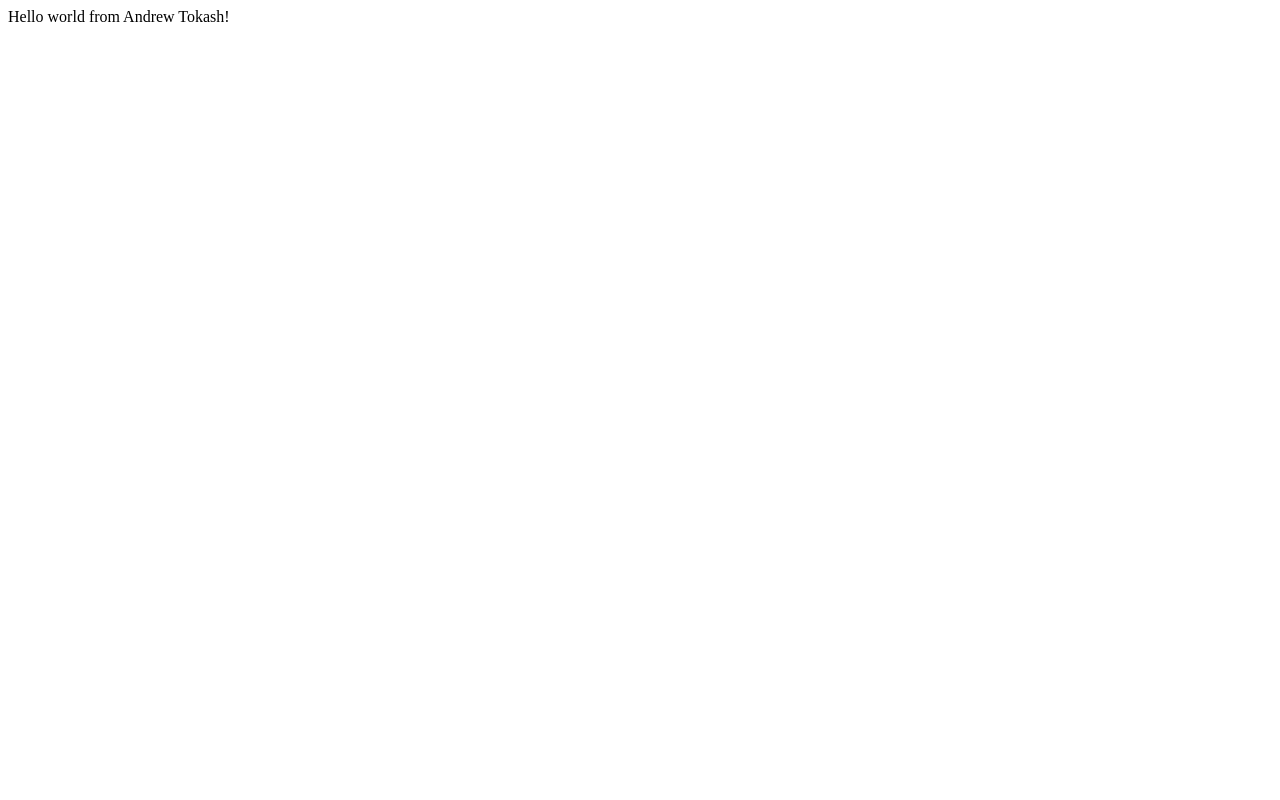
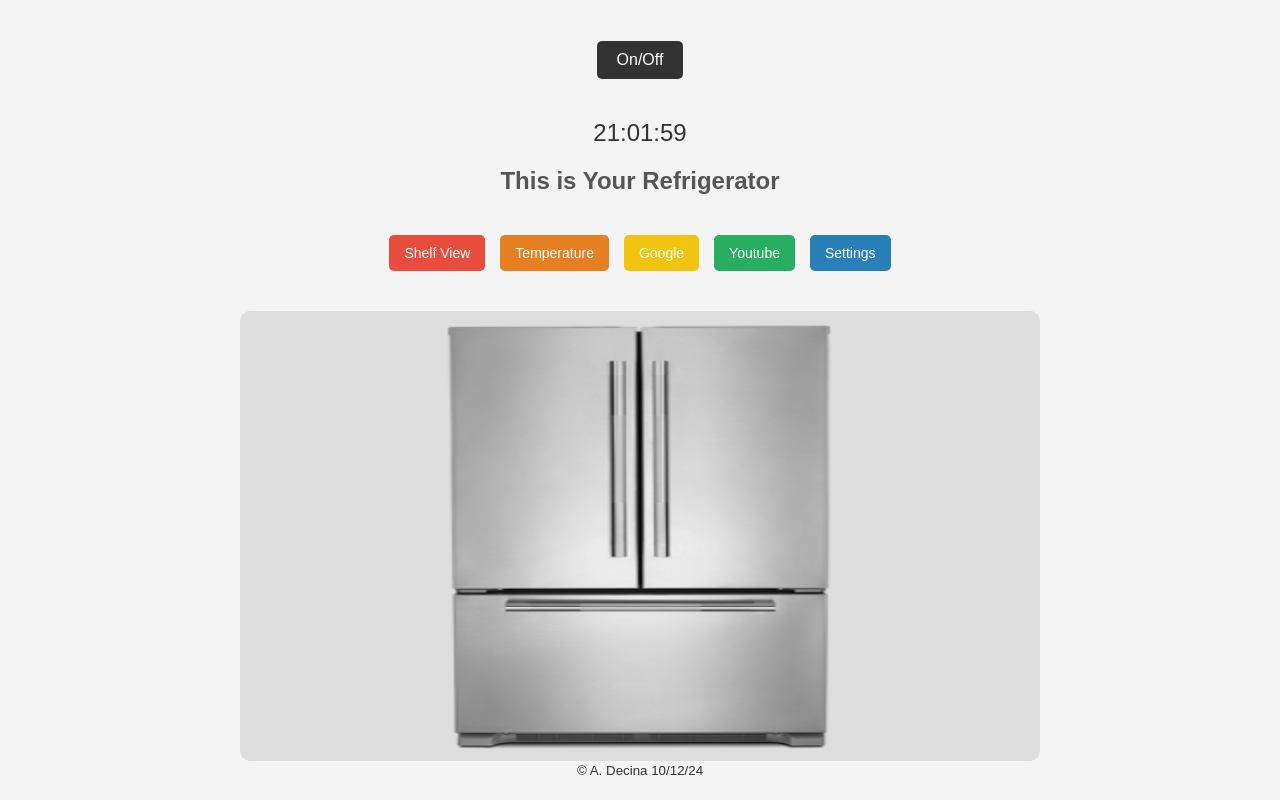
Before and after one commit to aptokash/SD330, a plain HTML site: page index.html in a window 1280 px wide. Drawn offline with Linux system fonts and the light colour scheme.

Commit message:
Add files via upload

```diff
--- a/index.html
+++ b/index.html
@@ -1 +1,27 @@
-Hello world from Andrew Tokash!
+<!DOCTYPE html>
+<html lang="en">
+
+<head>
+    <meta charset="utf-8">
+    <title>Interactive Refrigerator</title>
+    <link rel="stylesheet" href="stylesheet.css">
+</head>
+
+<body>
+    <button id="btn1" onclick="onOff()">On/Off</button>
+    <div id="clock"></div>
+    <h2>This is Your Refrigerator</h2>
+    <div id="buttons">
+        <button id="btn2" onclick="shelf()">Shelf View</button>
+        <button id="btn3" onclick="temp()">Temperature</button>
+        <button id="btn4" onclick="google()">Google</button>
+        <button id="btn5" onclick="youtube()">Youtube</button>
+        <button id="btn6" onclick="settings()">Settings</button>
+    </div>
+    <div id="refrid">
+    </div>
+    <script src="script.js"></script>
+    <footer><small>&#169; A. Decina 10/12/24</small></footer>
+</body>
+
+</html>
--- /dev/null
+++ b/script.js
@@ -0,0 +1,187 @@
+function onOff() {
+    const refrid = document.getElementById('refrid');
+    if (refrid.style.display === 'none') {
+        refrid.style.display = 'block';
+    } else {
+        refrid.style.display = 'none';
+    }
+}
+
+
+document.addEventListener('DOMContentLoaded', function () {
+    const refrid = document.getElementById('refrid');
+    const img = document.createElement('img');
+    img.src = 'fridge.png';
+    img.alt = 'Original Image';
+    img.style.width = '100%';
+    img.style.height = 'auto';
+    img.id = 'originalImage';
+
+    refrid.appendChild(img);
+});
+
+
+function shelf() {
+    const refrid = document.getElementById('refrid');
+    const shelfImage = document.getElementById('shelfImage');
+    const originalImage = document.getElementById('originalImage');
+
+
+    if (shelfImage) {
+        refrid.removeChild(shelfImage);
+        const img = document.createElement('img');
+        img.src = 'fridge.png';
+        img.alt = 'Original Image';
+        img.style.width = '100%';
+        img.style.height = 'auto';
+        img.id = 'originalImage';
+        refrid.appendChild(img);
+    } else {
+
+        if (originalImage) {
+            refrid.removeChild(originalImage);
+        }
+        const img = document.createElement('img');
+        img.src = 'shelf.jpg';
+        img.alt = 'Shelf Image';
+        img.style.width = '100%';
+        img.style.height = 'auto';
+        img.id = 'shelfImage';
+        refrid.appendChild(img);
+    }
+}
+
+
+
+function temp() {
+    const refrid = document.getElementById('refrid');
+    const tempImage = document.getElementById('tempImage');
+    const originalImage = document.getElementById('originalImage');
+
+
+    if (tempImage) {
+        refrid.removeChild(tempImage);
+        const img = document.createElement('img');
+        img.src = 'fridge.png';
+        img.alt = 'Original Image';
+        img.style.width = '100%';
+        img.style.height = 'auto';
+        img.id = 'originalImage';
+        refrid.appendChild(img);
+    } else {
+
+        if (originalImage) {
+            refrid.removeChild(originalImage);
+        }
+        const img = document.createElement('img');
+        img.src = 'temp.webp';
+        img.alt = 'Temp Image';
+        img.style.width = '100%';
+        img.style.height = 'auto';
+        img.id = 'tempImage';
+        refrid.appendChild(img);
+    }
+}
+
+
+function google() {
+    const refrid = document.getElementById('refrid');
+    const googleImage = document.getElementById('googleImage');
+    const originalImage = document.getElementById('originalImage');
+
+
+    if (googleImage) {
+        refrid.removeChild(googleImage);
+        const img = document.createElement('img');
+        img.src = 'fridge.png';
+        img.alt = 'Original Image';
+        img.style.width = '100%';
+        img.style.height = 'auto';
+        img.id = 'originalImage';
+        refrid.appendChild(img);
+    } else {
+
+        if (originalImage) {
+            refrid.removeChild(originalImage);
+        }
+        const img = document.createElement('img');
+        img.src = 'google.png';
+        img.alt = 'Google Image';
+        img.style.width = '100%';
+        img.style.height = 'auto';
+        img.id = 'googleImage';
+        refrid.appendChild(img);
+    }
+}
+
+
+function youtube() {
+    const refrid = document.getElementById('refrid');
+    const youtubeImage = document.getElementById('youtubeImage');
+    const fridgeImage = document.getElementById('fridgeImage');
+
+
+    if (youtubeImage) {
+        refrid.removeChild(youtubeImage);
+        const img = document.createElement('img');
+        img.src = 'fridge.png';
+        img.alt = 'Original Image';
+        img.style.width = '100%';
+        img.style.height = 'auto';
+        img.id = 'originalImage';
+        refrid.appendChild(img);
+    } else {
+
+        if (originalImage) {
+            refrid.removeChild(originalImage);
+        }
+        const img = document.createElement('img');
+        img.src = 'youtube.png';
+        img.alt = 'YouTube Image';
+        img.style.width = '100%';
+        img.style.height = 'auto';
+        img.id = 'youtubeImage';
+        refrid.appendChild(img);
+    }
+}
+
+
+function settings() {
+    const refrid = document.getElementById('refrid');
+    const settingImage = document.getElementById('settingImage');
+    if (settingImage) {
+        refrid.removeChild(settingImage);
+        const img = document.createElement('img');
+        img.src = 'fridge.png';
+        img.alt = 'Original Image';
+        img.style.width = '100%';
+        img.style.height = 'auto';
+        img.id = 'originalImage';
+        refrid.appendChild(img);
+    } else {
+        if (originalImage) {
+            refrid.removeChild(originalImage);
+        }
+        const img = document.createElement('img');
+        img.src = 'settings.png';
+        img.alt = 'Setting Image';
+        img.style.width = '100%';
+        img.style.height = 'auto';
+        img.id = 'settingImage';
+
+        refrid.appendChild(img);
+    }
+}
+
+function updateClock() {
+    const now = new Date();
+    const hours = now.getHours().toString().padStart(2, '0');
+    const minutes = now.getMinutes().toString().padStart(2, '0');
+    const seconds = now.getSeconds().toString().padStart(2, '0');
+
+    const timeString = `${hours}:${minutes}:${seconds}`;
+    document.getElementById('clock').textContent = timeString;
+}
+
+setInterval(updateClock, 1000);
+updateClock();
--- /dev/null
+++ b/stylesheet.css
@@ -0,0 +1,101 @@
+/* Reset */
+* {
+    margin: 0;
+    padding: 0;
+    box-sizing: border-box;
+    font-family: Arial, sans-serif;
+}
+
+body {
+    display: flex;
+    flex-direction: column;
+    align-items: center;
+    justify-content: center;
+    height: 100vh;
+    background-color: #f4f4f4;
+    color: #333;
+}
+
+h2 {
+    color: #555;
+    margin: 20px 0;
+}
+
+
+#btn1 {
+    margin: 20px;
+    padding: 10px 20px;
+    background-color: #333;
+    color: white;
+    border: none;
+    border-radius: 5px;
+    cursor: pointer;
+    font-size: 16px;
+}
+
+#buttons {
+    display: flex;
+    justify-content: center;
+    gap: 15px;
+    margin: 20px;
+}
+
+#buttons button {
+    padding: 10px 15px;
+    border: none;
+    border-radius: 5px;
+    color: white;
+    font-size: 14px;
+    cursor: pointer;
+    transition: background-color 0.3s ease;
+}
+
+#btn2 {
+    background-color: #e74c3c;
+}
+
+#btn3 {
+    background-color: #e67e22;
+}
+
+#btn4 {
+    background-color: #f1c40f;
+}
+
+#btn5 {
+    background-color: #27ae60;
+}
+
+#btn6 {
+    background-color: #2980b9;
+}
+
+#buttons button:hover {
+    opacity: 0.9;
+}
+
+
+#refrid {
+    background-color: #ddd;
+    width: 80%;
+    max-width: 800px;
+    height: 450px;
+    margin-top: 20px;
+    border-radius: 10px;
+    display: flex;
+    justify-content: center;
+    align-items: center;
+    overflow: hidden;
+}
+
+#refrid img {
+    max-width: 100%;
+    max-height: 100%;
+}
+
+
+#clock {
+    font-size: 24px;
+    color: #333;
+    margin-top: 20px;
+}
```
Also changed, not shown: fridge.png (added), google.png (added), settings.png (added), shelf.jpg (added), temp.webp (added), youtube.png (added).
